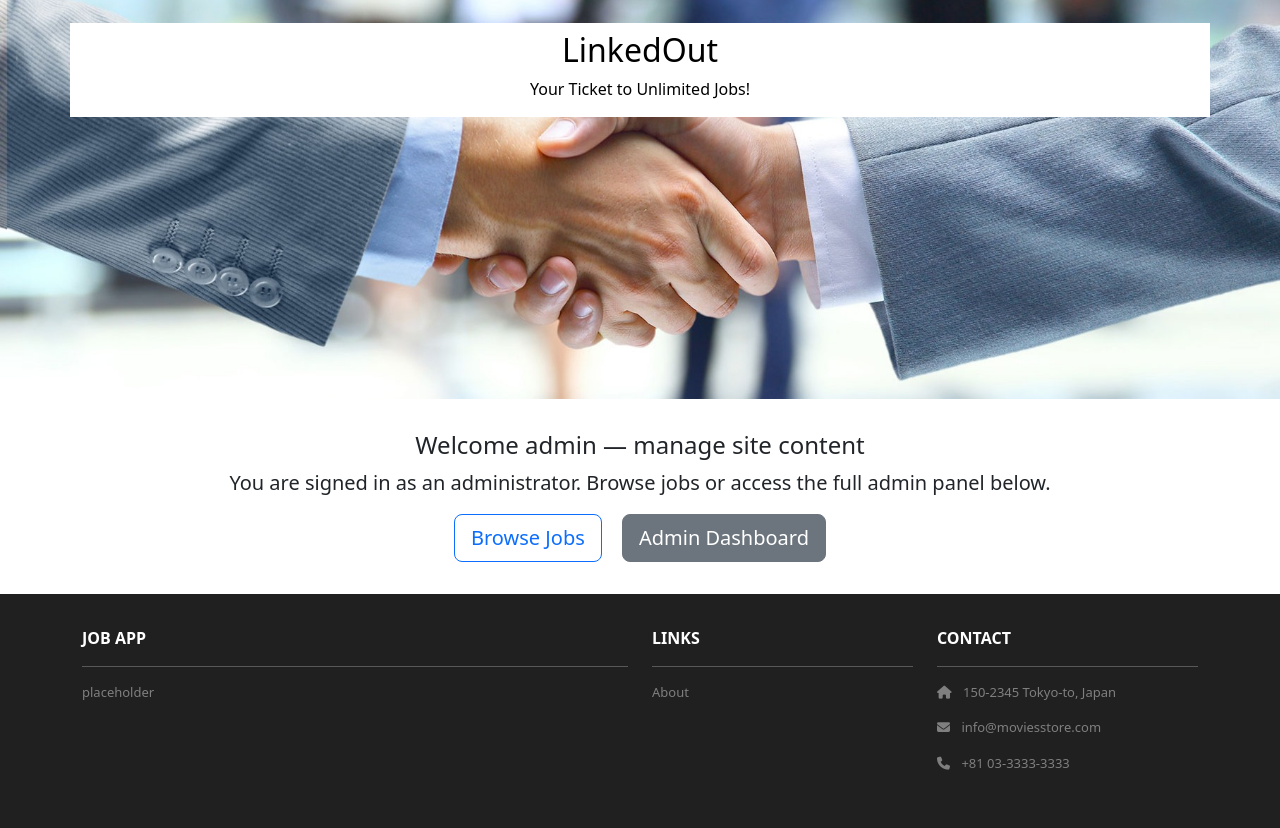
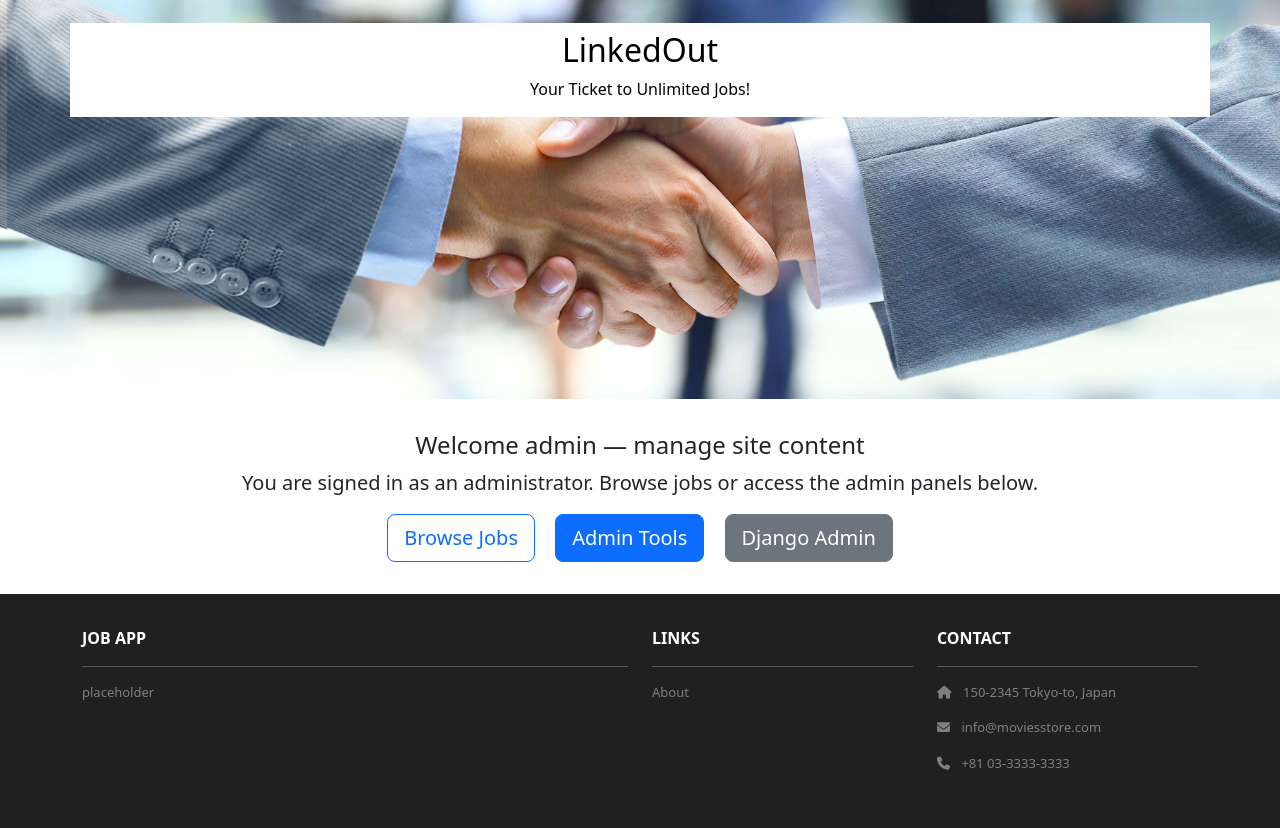
Before and after one commit to saavs6/CS-2340-Project, a Django app: page / in a window 1280 px wide. Shown: the part 83-911 px from the top of the page. Run offline with Django 5.2, Linux system fonts and the light colour scheme; the visitor is signed in with stand-in values (Sample User, id 1); some libraries are stand-ins or nearby versions.

Commit message:
updated links in index.html

```diff
--- a/jobapp/home/templates/home/index.html
+++ b/jobapp/home/templates/home/index.html
@@ -22,9 +22,10 @@
           <a href="{% url 'jobs:list' %}" class="btn btn-outline-primary btn-lg">Browse Jobs</a>
         {% elif template_data.is_admin %}
           <h4>Welcome admin — manage site content</h4>
-          <p class="lead">You are signed in as an administrator. Browse jobs or access the full admin panel below.</p>
+          <p class="lead">You are signed in as an administrator. Browse jobs or access the admin panels below.</p>
           <a href="{% url 'jobs:list' %}" class="btn btn-outline-primary btn-lg me-3">Browse Jobs</a>
-          <a href="/admin/" class="btn btn-secondary btn-lg">Admin Dashboard</a>
+          <a href="{% url 'home.admin_dashboard' %}" class="btn btn-primary btn-lg me-3">Admin Tools</a>
+          <a href="/admin/" class="btn btn-secondary btn-lg">Django Admin</a>
         {% else %}
           <h4>Welcome to the best job finding site!!</h4>
           <p class="lead">Join thousands of job seekers and employers who trust our platform.</p>
```
